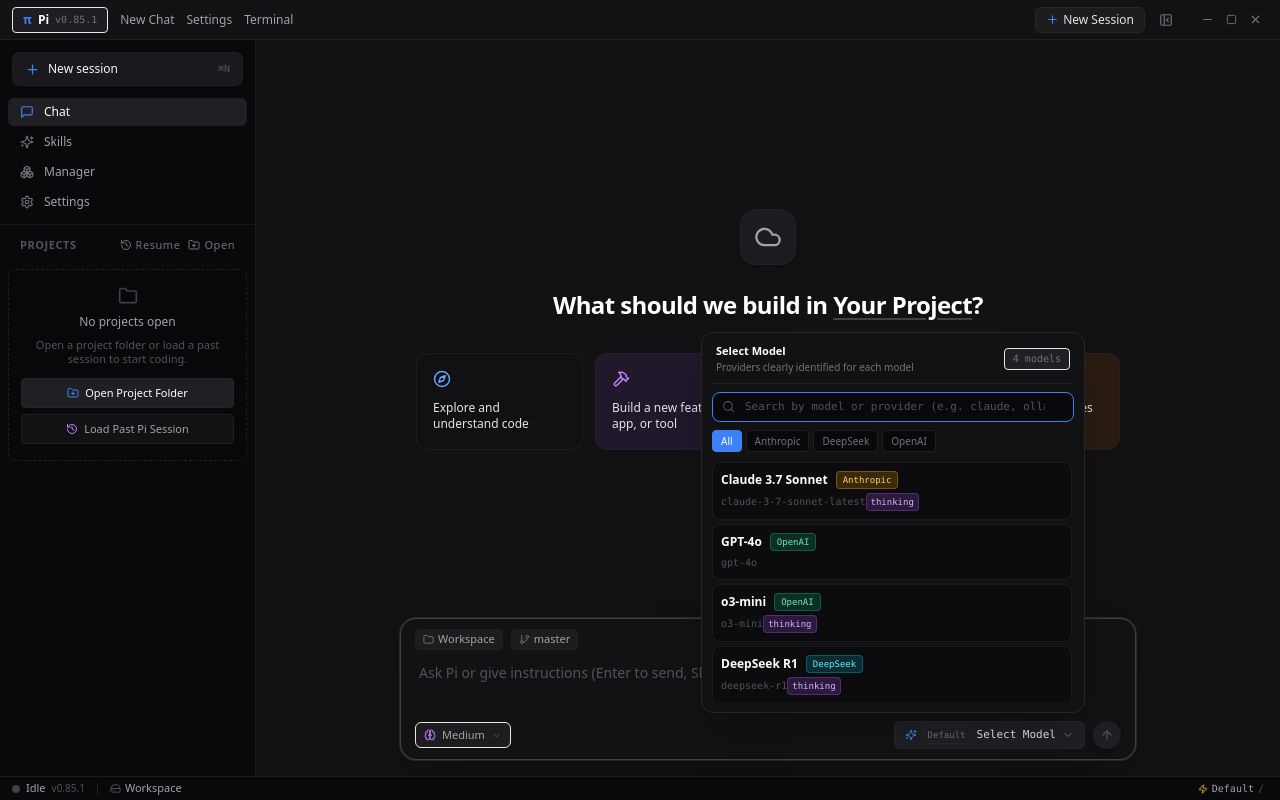
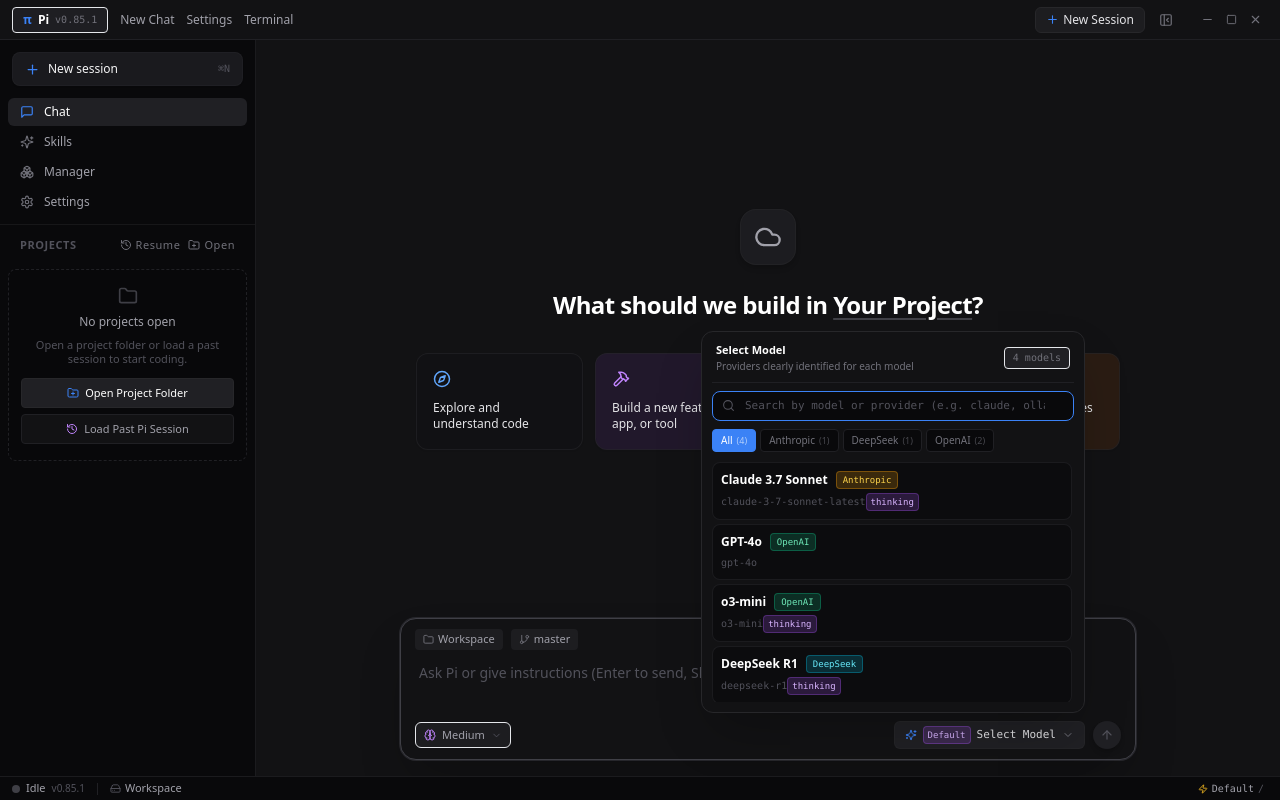
Before and after one commit to bunnywaffle/pi-desktop, a React (Vite) app: page / in a window 1280 px wide. Both pictures are taken after a click on the button "Select model and view provider details". Built offline with nearby package versions, Linux system fonts and the light colour scheme.

Commit message:
fix: add scroll to latest button and ensure strict accurate provider filtering for model switcher

```diff
--- a/package.json
+++ b/package.json
@@ -1,6 +1,6 @@
 {
   "name": "pi-desktop",
-  "version": "1.0.3",
+  "version": "1.0.4",
   "type": "module",
   "description": "Modern desktop GUI and control layer for Pi coding agent",
   "main": "dist-electron/main.js",
--- a/src/components/chat/BottomInputDock.tsx
+++ b/src/components/chat/BottomInputDock.tsx
@@ -27,62 +27,106 @@
 }
 
 export interface ResolvedModelInfo {
+  providerKey: string;
   providerName: string;
   providerBadgeClass: string;
   displayTitle: string;
   isFree: boolean;
 }
 
-export function getModelProviderInfo(model: { id: string; name?: string; provider?: string }): ResolvedModelInfo {
-  const rawProvider = (model.provider || '').toLowerCase().trim();
-  const id = (model.id || '').toLowerCase().trim();
-  const isFree = id.includes(':free') || rawProvider.includes('free');
+export function formatProviderName(providerKey: string): string {
+  const p = (providerKey || '').toLowerCase().trim();
+  if (p === 'openrouter') return 'OpenRouter';
+  if (p === 'anthropic') return 'Anthropic';
+  if (p === 'openai') return 'OpenAI';
+  if (p === 'google') return 'Google';
+  if (p === 'groq') return 'Groq';
+  if (p === 'deepseek') return 'DeepSeek';
+  if (p === 'ollama') return 'Ollama';
+  if (p === 'cerebras') return 'Cerebras';
+  if (p === 'bansos') return 'Bansos';
+  if (p === 'agentrouter') return 'AgentRouter';
+  if (p === 'agentrouter-anthropic') return 'AgentRouter (Anthropic)';
+  if (p === 'mistral' || p === 'mistralai') return 'Mistral';
+  if (p === 'together' || p === 'togetherai') return 'Together AI';
+  if (p === 'cohere') return 'Cohere';
+  if (p === 'x-ai' || p === 'xai') return 'xAI';
+  if (p === 'default') return 'Default';
 
-  let providerName = '';
-  let providerBadgeClass = 'bg-dark-800 text-dark-300 border-dark-700';
+  return p
+    .split(/[-_]/)
+    .map(w => w.charAt(0).toUpperCase() + w.slice(1))
+    .join(' ');
+}
 
-  if (rawProvider.includes('openrouter') || id.startsWith('openrouter/')) {
-    providerName = 'OpenRouter';
-    providerBadgeClass = 'bg-indigo-500/20 text-indigo-300 border-indigo-500/35';
-  } else if (rawProvider.includes('anthropic') || id.startsWith('claude') || id.startsWith('anthropic/')) {
-    providerName = 'Anthropic';
-    providerBadgeClass = 'bg-amber-500/20 text-amber-300 border-amber-500/35';
-  } else if (rawProvider.includes('openai') || id.startsWith('gpt') || id.startsWith('o1') || id.startsWith('o3') || id.startsWith('openai/')) {
-    providerName = 'OpenAI';
-    providerBadgeClass = 'bg-emerald-500/20 text-emerald-300 border-emerald-500/35';
-  } else if (rawProvider.includes('google') || id.startsWith('gemini') || id.startsWith('google/')) {
-    providerName = 'Google';
-    providerBadgeClass = 'bg-blue-500/20 text-blue-300 border-blue-500/35';
-  } else if (rawProvider.includes('groq') || id.startsWith('groq/')) {
-    providerName = 'Groq';
-    providerBadgeClass = 'bg-orange-500/20 text-orange-300 border-orange-500/35';
-  } else if (rawProvider.includes('deepseek') || id.startsWith('deepseek/')) {
-    providerName = 'DeepSeek';
-    providerBadgeClass = 'bg-cyan-500/20 text-cyan-300 border-cyan-500/35';
-  } else if (rawProvider.includes('ollama') || id.startsWith('ollama/')) {
-    providerName = 'Ollama (Local)';
-    providerBadgeClass = 'bg-pink-500/20 text-pink-300 border-pink-500/35';
-  } else if (rawProvider.includes('cerebras') || id.startsWith('cerebras/')) {
-    providerName = 'Cerebras';
-    providerBadgeClass = 'bg-rose-500/20 text-rose-300 border-rose-500/35';
-  } else if (rawProvider.includes('bansos')) {
-    providerName = 'Bansos';
-    providerBadgeClass = 'bg-teal-500/20 text-teal-300 border-teal-500/35';
-  } else if (rawProvider) {
-    providerName = model.provider ? (model.provider.charAt(0).toUpperCase() + model.provider.slice(1)) : 'Custom';
-    providerBadgeClass = 'bg-purple-500/20 text-purple-300 border-purple-500/35';
-  } else if (id.includes('/')) {
-    const prefix = id.split('/')[0];
-    providerName = prefix.charAt(0).toUpperCase() + prefix.slice(1);
-    providerBadgeClass = 'bg-purple-500/20 text-purple-300 border-purple-500/35';
-  } else {
-    providerName = 'Default';
-    providerBadgeClass = 'bg-dark-800 text-dark-400 border-dark-700';
+export function getProviderBadgeClass(providerKey: string): string {
+  const p = (providerKey || '').toLowerCase().trim();
+  if (p === 'openrouter') return 'bg-indigo-500/20 text-indigo-300 border-indigo-500/35';
+  if (p === 'anthropic') return 'bg-amber-500/20 text-amber-300 border-amber-500/35';
+  if (p === 'openai') return 'bg-emerald-500/20 text-emerald-300 border-emerald-500/35';
+  if (p === 'google') return 'bg-blue-500/20 text-blue-300 border-blue-500/35';
+  if (p === 'groq') return 'bg-orange-500/20 text-orange-300 border-orange-500/35';
+  if (p === 'deepseek') return 'bg-cyan-500/20 text-cyan-300 border-cyan-500/35';
+  if (p === 'ollama') return 'bg-pink-500/20 text-pink-300 border-pink-500/35';
+  if (p === 'cerebras') return 'bg-rose-500/20 text-rose-300 border-rose-500/35';
+  if (p === 'bansos') return 'bg-teal-500/20 text-teal-300 border-teal-500/35';
+  if (p.startsWith('agentrouter')) return 'bg-violet-500/20 text-violet-300 border-violet-500/35';
+  return 'bg-purple-500/20 text-purple-300 border-purple-500/35';
+}
+
+export function getModelProviderInfo(
+  model: { id: string; name?: string; provider?: string },
+  modelCatalog?: PiModel[]
+): ResolvedModelInfo {
+  let rawProvider = (model.provider || '').trim();
+  const id = (model.id || '').trim();
+  const isFree = id.toLowerCase().includes(':free') || rawProvider.toLowerCase().includes('free');
+
+  // If provider wasn't passed directly, check catalog for exact model
+  if (!rawProvider && modelCatalog && modelCatalog.length > 0) {
+    const found = modelCatalog.find(m => m.id.toLowerCase() === id.toLowerCase());
+    if (found && found.provider) {
+      rawProvider = found.provider;
+    }
   }
 
-  const cleanDisplayTitle = model.name || (id.includes('/') ? id.split('/')[1] : id);
+  let providerKey = '';
+  // AUTHORITATIVE: If model specifies provider, ALWAYS respect it!
+  if (rawProvider) {
+    providerKey = rawProvider.toLowerCase().trim();
+  } else if (id.includes('/')) {
+    providerKey = id.split('/')[0].toLowerCase().trim();
+  } else if (id.toLowerCase().startsWith('claude')) {
+    providerKey = 'anthropic';
+  } else if (
+    id.toLowerCase().startsWith('gpt') ||
+    id.toLowerCase().startsWith('o1') ||
+    id.toLowerCase().startsWith('o3')
+  ) {
+    providerKey = 'openai';
+  } else if (id.toLowerCase().startsWith('gemini')) {
+    providerKey = 'google';
+  } else if (id.toLowerCase().startsWith('deepseek')) {
+    providerKey = 'deepseek';
+  } else {
+    providerKey = 'default';
+  }
+
+  const providerName = formatProviderName(providerKey);
+  const providerBadgeClass = getProviderBadgeClass(providerKey);
+
+  let cleanDisplayTitle = model.name;
+  if (!cleanDisplayTitle) {
+    if (id.includes('/')) {
+      const parts = id.split('/');
+      cleanDisplayTitle = parts.slice(1).join('/');
+    } else {
+      cleanDisplayTitle = id;
+    }
+  }
 
   return {
+    providerKey,
     providerName,
     providerBadgeClass,
     displayTitle: cleanDisplayTitle,
@@ -122,37 +166,66 @@
   const effectiveModels = models && models.length > 0 ? models : fallbackModels;
 
   const dynamicProviders = useMemo(() => {
-    const provs = new Set<string>();
+    const provMap = new Map<string, { key: string; label: string; count: number }>();
+
     for (const m of effectiveModels) {
-      const info = getModelProviderInfo(m);
-      if (info.providerName && info.providerName !== 'Default') {
-        provs.add(info.providerName);
+      const info = getModelProviderInfo(m, effectiveModels);
+      if (info.providerKey) {
+        const existing = provMap.get(info.providerKey);
+        if (existing) {
+          existing.count++;
+        } else {
+          provMap.set(info.providerKey, {
+            key: info.providerKey,
+            label: info.providerName,
+            count: 1
+          });
+        }
       }
     }
-    return ['all', ...Array.from(provs).sort()];
+
+    const sorted = Array.from(provMap.values()).sort((a, b) => a.label.localeCompare(b.label));
+    return [
+      { key: 'all', label: 'All', count: effectiveModels.length },
+      ...sorted
+    ];
   }, [effectiveModels]);
 
-  // Filter models by query (matching id, name, and provider) and provider pill
-  const filteredModels = effectiveModels.filter(m => {
-    const info = getModelProviderInfo(m);
+  // Strict and accurate filter models by query & selected provider
+  const filteredModels = useMemo(() => {
     const q = modelSearchQuery.toLowerCase().trim();
 
-    const matchesProvider =
-      selectedProviderFilter === 'all' ||
-      info.providerName.toLowerCase().includes(selectedProviderFilter.toLowerCase());
+    return effectiveModels.filter(m => {
+      const info = getModelProviderInfo(m, effectiveModels);
 
-    if (!matchesProvider) return false;
-    if (!q) return true;
+      // Strict provider filter matching
+      if (selectedProviderFilter !== 'all') {
+        if (info.providerKey !== selectedProviderFilter) {
+          return false;
+        }
+      }
 
-    return (
-      m.id.toLowerCase().includes(q) ||
-      (m.name && m.name.toLowerCase().includes(q)) ||
-      info.providerName.toLowerCase().includes(q) ||
-      info.displayTitle.toLowerCase().includes(q) ||
-      (q === 'free' && info.isFree) ||
-      (q === 'thinking' && m.supportsThinking)
-    );
-  });
+      // Query search matching across id, name, provider, title, free, thinking
+      if (q) {
+        const matchesQuery =
+          m.id.toLowerCase().includes(q) ||
+          (m.name && m.name.toLowerCase().includes(q)) ||
+          info.providerName.toLowerCase().includes(q) ||
+          info.providerKey.toLowerCase().includes(q) ||
+          info.displayTitle.toLowerCase().includes(q) ||
+          (q === 'free' && info.isFree) ||
+          (q === 'thinking' && m.supportsThinking);
+
+        if (!matchesQuery) return false;
+      }
+
+      return true;
+    });
+  }, [effectiveModels, selectedProviderFilter, modelSearchQuery]);
+
+  const currentModelInfo = useMemo(() => {
+    return getModelProviderInfo({ id: selectedModel }, effectiveModels);
+  }, [selectedModel, effectiveModels]);
 
   // Close model picker on outside click
   useEffect(() => {
@@ -198,8 +271,6 @@
     }
     setText('');
   };
-
-  const currentModelInfo = getModelProviderInfo({ id: selectedModel });
 
   return (
     <div className="w-full max-w-3xl mx-auto px-4 pb-4">
@@ -343,11 +414,16 @@
                   <div className="flex items-center gap-1 overflow-x-auto pb-1.5 mb-1 text-[10px] no-scrollbar">
                     {dynamicProviders.map(p => (
                       <button
-                        key={p}
-                        onClick={() => setSelectedProviderFilter(p === 'all' ? 'all' : p)}
-                        className={`px-2 py-0.5 rounded font-medium whitespace-nowrap transition border ${selectedProviderFilter.toLowerCase() === p.toLowerCase() ? 'bg-pi-accent text-white border-pi-accent' : 'bg-dark-950 border-dark-800 text-dark-400 hover:text-white'}`}
+                        key={p.key}
+                        onClick={() => setSelectedProviderFilter(p.key)}
+                        className={`px-2 py-0.5 rounded font-medium whitespace-nowrap transition border ${
+                          selectedProviderFilter === p.key
+                            ? 'bg-pi-accent text-white border-pi-accent shadow-xs'
+                            : 'bg-dark-950 border-dark-800 text-dark-400 hover:text-white hover:border-dark-700'
+                        }`}
                       >
-                        {p === 'all' ? 'All' : p}
+                        <span>{p.label}</span>
+                        <span className="ml-1 opacity-60 text-[9px]">({p.count})</span>
                       </button>
                     ))}
                   </div>
@@ -357,7 +433,7 @@
                     {filteredModels.length > 0 ? (
                       filteredModels.map(m => {
                         const isSelected = selectedModel === m.id;
-                        const info = getModelProviderInfo(m);
+                        const info = getModelProviderInfo(m, effectiveModels);
 
                         return (
                           <button
```
Also changed, not shown: src/components/chat/MessageList.tsx (+53 -3 lines).
